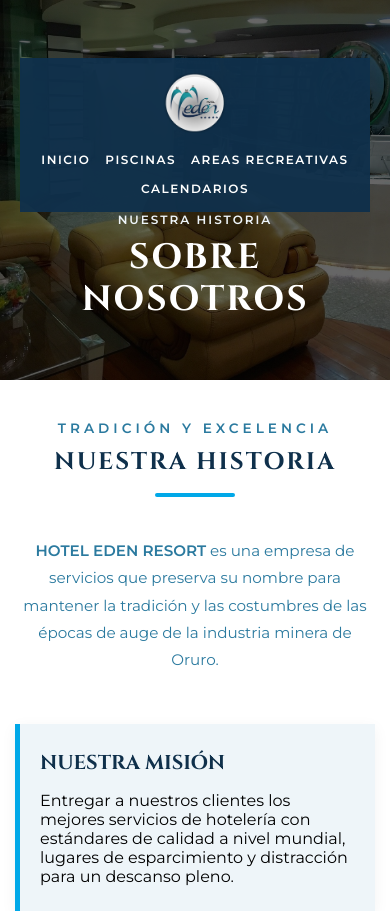
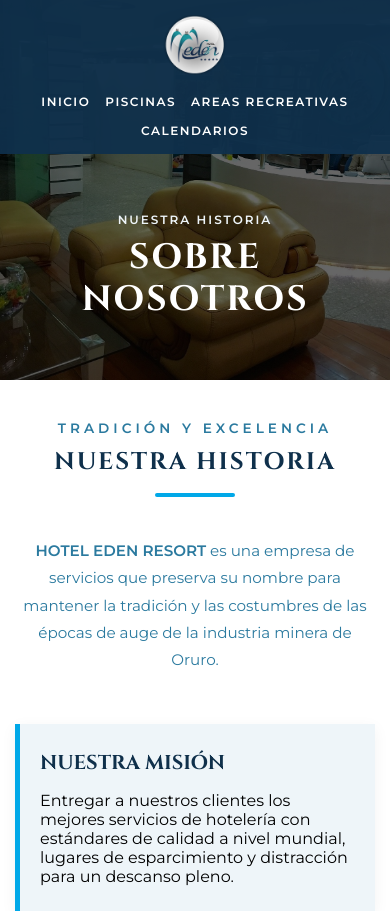
Before and after one commit to kahelami-cell/Proyecto-Eden, a plain HTML site: page SobreNosotros.html in a window 390 px wide. Shown: the top 911 px of the page. Drawn offline with Linux system fonts and the light colour scheme.

Commit message:
Update SobreNosotros.html

```diff
--- a/SobreNosotros.html
+++ b/SobreNosotros.html
@@ -28,6 +28,10 @@
         nav ul { display: flex; list-style: none; gap: 25px; }
         nav ul li a { color: white; text-decoration: none; font-weight: 600; font-size: 0.85rem; letter-spacing: 1.5px; text-transform: uppercase; transition: color 0.3s ease; }
         nav ul li a:hover { color: #00A8E8; }
+
+        .hero-content {
+            margin-top: 40px;
+        }
 
         .hero .subtitulo { font-size: 0.85rem; font-weight: 600; letter-spacing: 4px; margin-bottom: 10px; color: #EEF5F9; }
         h1 { font-family: 'Cinzel', serif; font-size: 4.5rem; letter-spacing: 2px; }
@@ -163,7 +167,18 @@
             .hero {
                 height: auto;
                 min-height: 45vh;
-                padding: 40px 20px;
+                padding: 0; /* Elimina el padding para que el header toque los bordes */
+                justify-content: flex-start; /* Mantiene el header arriba y evita que se centre a la fuerza */
+            }
+
+            .hero-content {
+                margin-top: 0;
+                padding: 30px 15px;
+                flex-grow: 1;
+                display: flex;
+                flex-direction: column;
+                justify-content: center;
+                align-items: center;
             }
 
             h1 {
@@ -243,8 +258,10 @@
                 <li><a href="Calendario.html">CALENDARIOS</a></li>
             </ul></nav>
         </header>
-        <p class="subtitulo">NUESTRA HISTORIA</p>
-        <h1>SOBRE NOSOTROS</h1>
+        <div class="hero-content">
+            <p class="subtitulo">NUESTRA HISTORIA</p>
+            <h1>SOBRE NOSOTROS</h1>
+        </div>
     </div>
 
     <main class="container">
```
